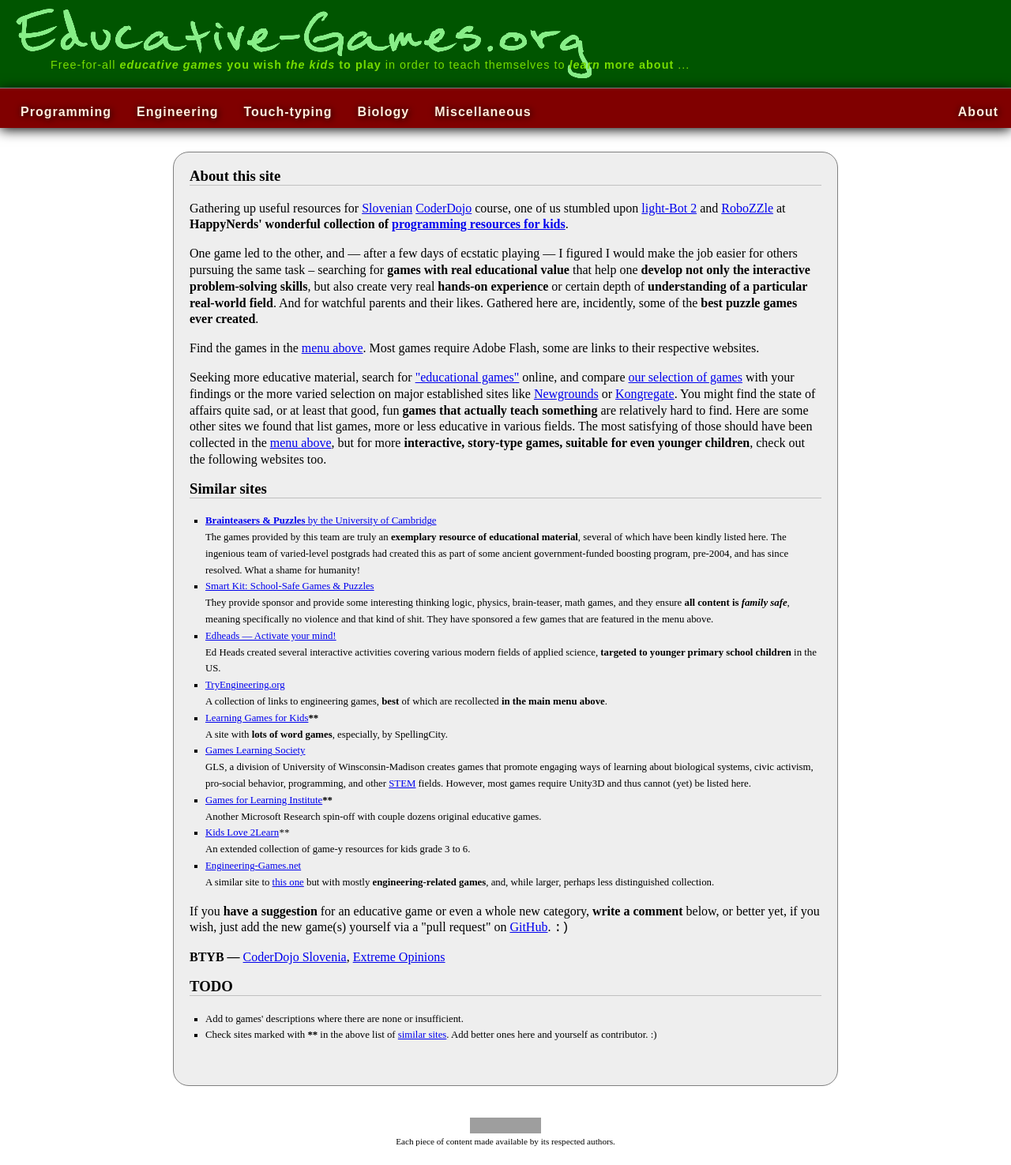
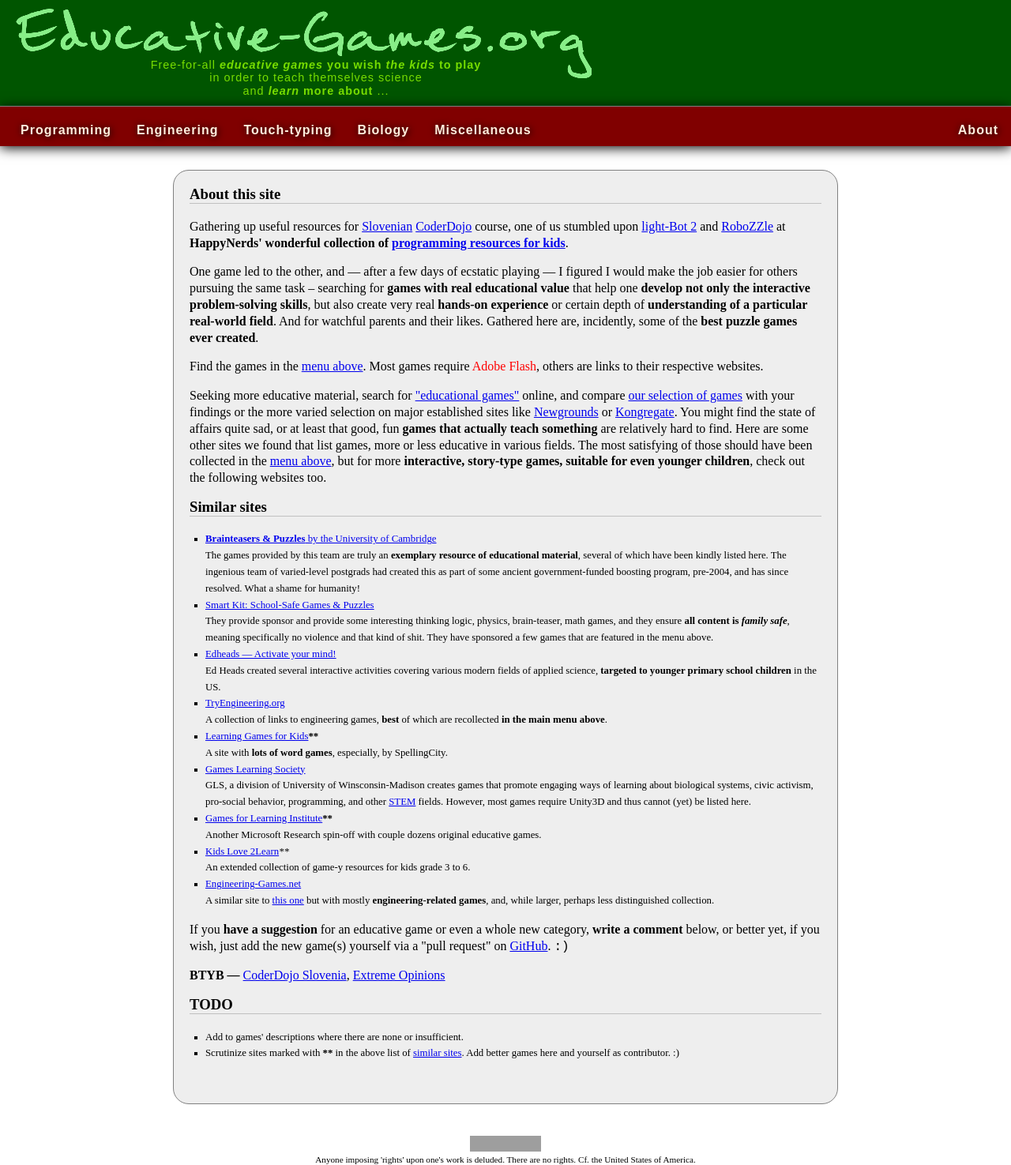
Before and after one commit to kernc/games.coderdojo.si, a Jekyll site: the page built from index.html, in a window 1280 px wide. Shown: the whole page at 79% size. Built offline with Jekyll 4.4.1, drawn with Linux system fonts in a browser that asks for light colours; nearby versions of some CDN libraries; Markdown is read by kramdown in place of the engine named in the settings; comment, search, counter and statistics services are not loaded; before the commit the page ends 1452 px from its top, so only the background shows below that; grey boxes are pictures that could not be loaded.

Commit message:
optimizations

```diff
--- a/_layouts/default.html
+++ b/_layouts/default.html
@@ -3,7 +3,7 @@
 <head>
 <meta charset="utf-8">
 <title>Educative-Games.org — Learn through play</title>
-<meta name="description" content=""/>
+<meta name="description" content="Free-for-all educative games you wish your kids to play in order to learn more about various fields of science."/>
 <!--[if lt IE 9]><script src="http://cdnjs.cloudflare.com/ajax/libs/html5shiv/r29/html5.min.js"></script><![endif]-->
 <link rel="stylesheet" href="http://cdnjs.cloudflare.com/ajax/libs/normalize/2.1.0/normalize.min.css"/>
 <link rel="stylesheet" href="style.css"/>
@@ -17,11 +17,14 @@
 <div id="fb-root"></div>
 <header>
   <h1><b><a href="/">Educative-Games.org</a></b></h1>
-  <h2>Free-for-all <b><em>educative games</em> you wish <em>the kids</em> to play</b> in order to teach themselves to <b><em>learn</em> more about</b> ...</h2>
-  <div class="sharing">
-    <div class="fb-like"   data-width="120" data-href="http://educative-games.org/" data-layout="button_count" data-show-faces="false" data-send="false" data-ref="site-title"></div>
-    <div class="g-plusone" data-width="120" data-href="http://educative-games.org/" data-size="medium"></div>
+  <div style="width:800px">
+    <h2 class="center">Free-for-all <b><em>educative games</em> you wish <em>the kids</em> to play</b><br/> in order to teach themselves science <br/>and <b><em>learn</em> more about</b> ...</h2>
+    <div class="sharing left">
+      <div class="fb-like"   data-width="120" data-href="http://educative-games.org/" data-layout="button_count" data-show-faces="false" data-send="false" data-ref="site-title"></div>
+      <div class="g-plusone" data-width="120" data-href="http://educative-games.org/" data-size="medium"></div>
+    </div>
   </div>
+  <div class="clear"></div>
 </header>
 
 <div id="menu">
@@ -53,8 +56,8 @@
   but also create very real <b>hands-on experience</b> or certain depth of <b>understanding
   of a particular real-world field</b>. And for watchful parents and their likes.
   Gathered here are, incidently, some of the <b>best puzzle games ever created</b>.</p>
-  <p>Find the games in the <a href="#menu">menu above</a>. Most games require Adobe Flash, some are
-  links to their respective websites. <noscript>The <u>page requires JavaScript</u> enabled.</noscript></p>
+  <p>Find the games in the <a href="#menu">menu above</a>. Most games require <span class="red">Adobe Flash</span>, others are
+  links to their respective websites. <noscript class="bold red">The <u>page requires JavaScript</u> enabled.</noscript></p>
 
   <p>Seeking more educative material, search for
   <a href="http://www.google.com/search?q=educational+games">"educational games"</a>
@@ -74,7 +77,7 @@
   <p><b>BTYB —</b> {% for c in page.contributors %}<a href="{{ c.href }}">{{ c.name }}</a>{% unless forloop.last %},{% endunless %} {% endfor %}</p>
   <h3>TODO</h3><ul>
     <li>Add to games' descriptions where there are none or insufficient.</li>
-    <li>Check sites marked with <b>**</b> in the above list of <a href="#similar_sites">similar sites</a>. Add better ones here and yourself as contributor. :)</li>
+    <li>Scrutinize sites marked with <b>**</b> in the above list of <a href="#similar_sites">similar sites</a>. Add better games here and yourself as contributor. :)</li>
   </ul>
   <!--div class="center"><script id='flattrbtn'>(function(i){var f,s=document.getElementById(i);f=document.createElement('iframe');f.src='//api.flattr.com/button/view/?uid=kernc&button=compact&url='+encodeURIComponent(document.URL);f.title='Flattr';f.height=20;f.width=110;f.style.borderWidth=0;s.parentNode.insertBefore(f,s);})('flattrbtn');</script></div-->
   <section class="game-info"></section>
@@ -92,7 +95,7 @@
 
 <footer>
   <a class="copyright" href="http://creativecommons.org/licenses/by-nc-sa/3.0/"><img alt="CC BY-NC-SA" src="http://i.creativecommons.org/l/by-nc-sa/3.0/88x31.png"/></a>
-  <div style="font-size:0.7em;">Each piece of content made available by its respected authors.</div>
+  <div style="font-size:0.7em;">Anyone imposing 'rights' upon one's work is deluded. There are no rights. Cf. the United States of America.</div>
 </footer>
 
 <script src="https://apis.google.com/js/plusone.js"></script>
--- a/index.html
+++ b/index.html
@@ -276,14 +276,14 @@
           of symphonious secrets.
           When you unlock "Creative Mode", you can write your own outstanding arrangements!
 other_sites:
-  - name: "[**Brainteasers & Puzzles** by the University of Cambridge](http://puzzling.caret.cam.ac.uk/)"
+  - name: "[**Brainteasers &amp; Puzzles** by the University of Cambridge](http://puzzling.caret.cam.ac.uk/)"
     desc: |
       The games provided by this team are truly an **exemplary resource of
       educational material**, several of which have been kindly listed here.
       The ingenious team of varied-level postgrads had created this as part
       of some ancient government-funded boosting program, pre-2004, and has
       since resolved. What a shame for humanity!
-  - name: "[Smart Kit: School-Safe Games & Puzzles](http://www.smart-kit.com/)"
+  - name: "[Smart Kit: School-Safe Games &amp; Puzzles](http://www.smart-kit.com/)"
     desc: |
       They provide sponsor and provide some interesting
       thinking logic, physics, brain-teaser, math games,
--- a/style.css
+++ b/style.css
@@ -11,6 +11,9 @@
 .clear {clear:both}
 .left {float:left}
 .right {float:right}
+.center {text-align:center}
+.bold {font-weight:bold}
+.red {color:red}
 
 /* HEADER */
 
@@ -31,8 +34,8 @@
   color:#8e8;
   text-decoration:none;
 }
-header > h2 {
-  margin-left:5%;
+header h2 {
+  #margin-left:5%;
   margin-top:-10px;
   color:#7d0;
   font-family:sans-serif;
@@ -42,9 +45,11 @@
   padding-bottom:0px;
   display:block;
 }
-header > .sharing {
-  width:700px;
-  padding-bottom:10px;
+header .sharing {
+  width:240px;
+  position:relative;
+  top:-30px;
+  #padding-bottom:10px;
 }
 
 
```
